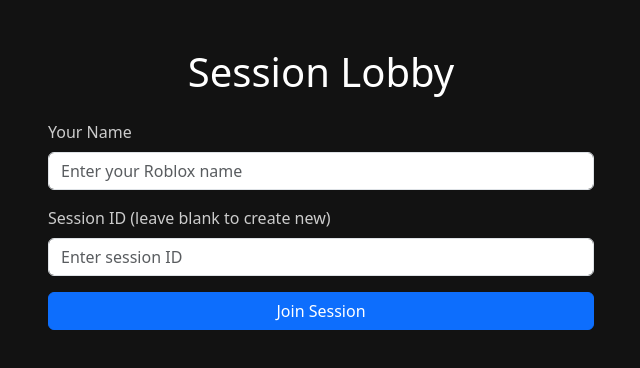
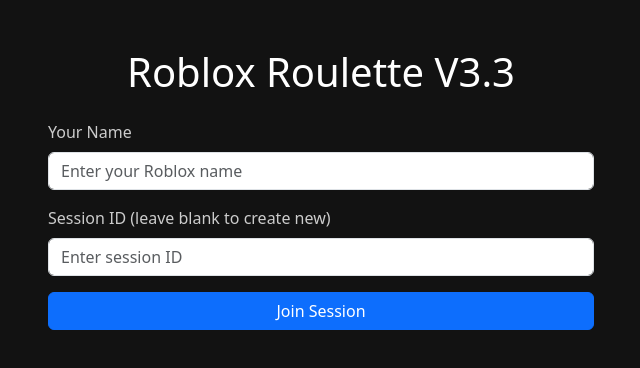
Before and after one commit to FxkeMoney/RobloxRoulette, a plain HTML site: page index.html in a window 1280 px wide. Shown: the whole page, without its empty margins (319-959 px from the left). Drawn offline with nearby package versions, Linux system fonts and the light colour scheme.

Commit message:
Update index.html

```diff
--- a/index.html
+++ b/index.html
@@ -3,7 +3,7 @@
 <head>
 <meta charset="UTF-8">
 <meta name="viewport" content="width=device-width, initial-scale=1.0">
-<title>Session Lobby</title>
+<title>Roblox Roulette</title>
 <link href="https://cdn.jsdelivr.net/npm/bootstrap@5.3.3/dist/css/bootstrap.min.css" rel="stylesheet">
 <script src="https://cdn.jsdelivr.net/npm/peerjs@1.5.2/dist/peerjs.min.js"></script>
 <style>
@@ -24,7 +24,7 @@
 <div id="mainContent" class="container py-5">
   <div class="row justify-content-center">
     <div class="col-md-6">
-      <h1 class="mb-4 text-center">Session Lobby</h1>
+      <h1 class="mb-4 text-center">Roblox Roulette V3.3</h1>
       <div class="mb-3">
         <label for="nameInput" class="form-label">Your Name</label>
         <input type="text" class="form-control" id="nameInput" placeholder="Enter your Roblox name">
```
